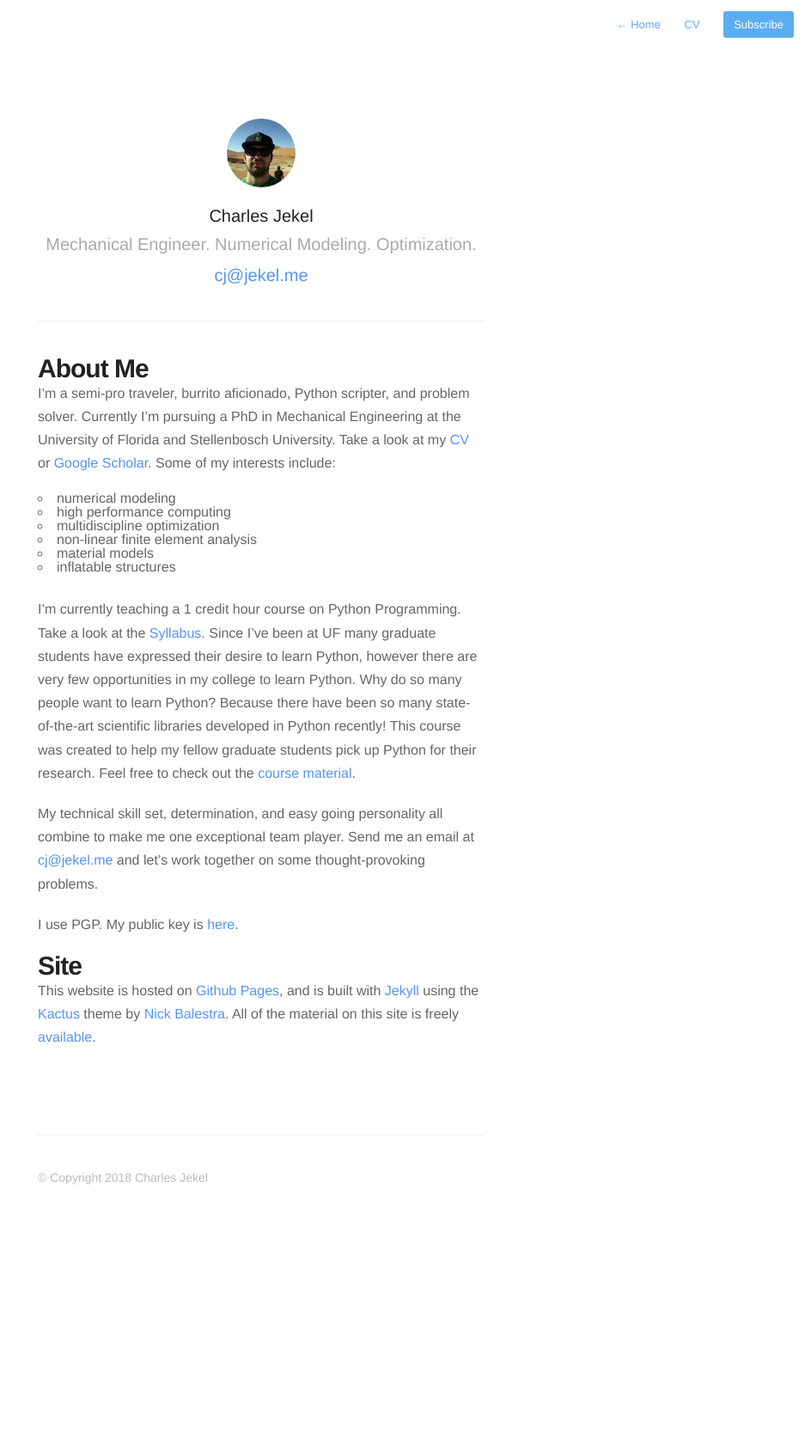
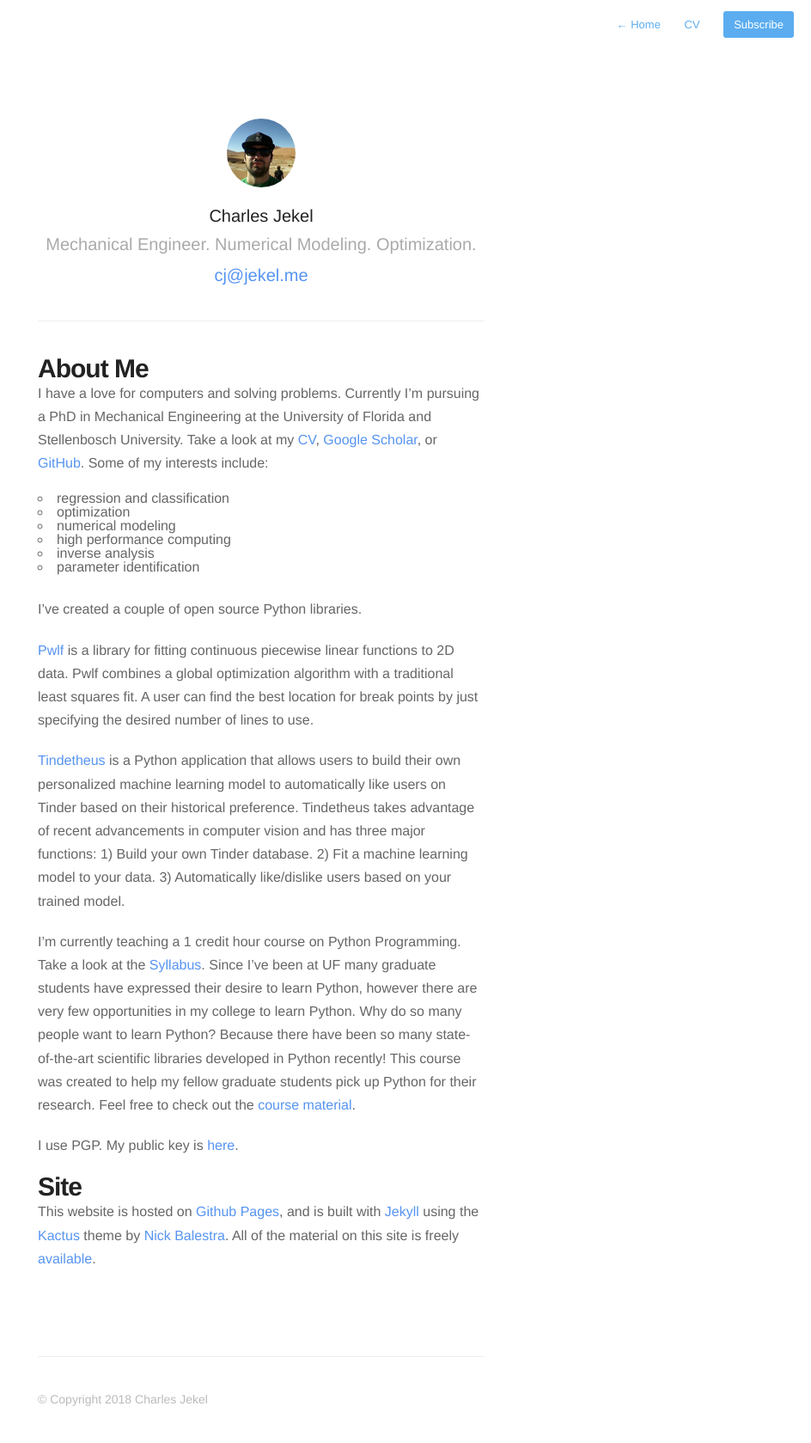
Before and after one commit to cjekel/cjekel.github.io, a Jekyll site: the page built from about.md, in a window 1280 px wide. Shown: the whole page at 86% size, without its empty margins (336-1280 px from the left). Built offline with Jekyll 4.4.1, drawn with Linux system fonts in a browser that asks for light colours; nearby versions of some CDN libraries; before the commit the page ends 1421 px from its top, so only the background shows below that.

Commit message:
update about and cv

```diff
--- a/about.md
+++ b/about.md
@@ -5,20 +5,24 @@ profile: true
 ---
 
 # About Me
-I'm a semi-pro traveler, burrito aficionado, Python scripter, and problem solver. Currently I'm pursuing a PhD in Mechanical Engineering at the University of Florida and Stellenbosch University. Take a look at my [CV](/cv) or [Google Scholar](https://scholar.google.com/citations?user=pSIRTswAAAAJ&hl=en&oi=sra). Some of my interests include:
+I have a love for computers and solving problems. Currently I'm pursuing a PhD in Mechanical Engineering at the University of Florida and Stellenbosch University. Take a look at my [CV](/cv), [Google Scholar](https://scholar.google.com/citations?user=pSIRTswAAAAJ&hl=en&oi=sra), or [GitHub](https://github.com/cjekel). Some of my interests include:
 
+- regression and classification
+- optimization
 - numerical modeling
 - high performance computing
-- multidiscipline optimization
-- non-linear finite element analysis
-- material models
-- inflatable structures
+- inverse analysis
+- parameter identification
 
 <br />
+I've created a couple of open source Python libraries.
+
+[Pwlf](https://github.com/cjekel/piecewise_linear_fit_py) is a library for fitting continuous piecewise linear functions to 2D data. Pwlf combines a global optimization algorithm with a traditional least squares fit. A user can find the best location for break points by just specifying the desired number of lines to use.
+
+[Tindetheus](https://github.com/cjekel/tindetheus) is a Python application that allows users to build their own personalized machine learning model to automatically like users on Tinder based on their historical preference. Tindetheus takes advantage of recent advancements in computer vision and has three major functions: 1) Build your own Tinder database. 2) Fit a machine learning model to your data. 3) Automatically like/dislike users based on your trained model.
+
+
 I'm currently teaching a 1 credit hour course on Python Programming. Take a look at the [Syllabus]({{ "/" | relative_url  }}assets/eml6934_Python_Syllabus.pdf). Since I've been at UF many graduate students have expressed their desire to learn Python, however there are very few opportunities in my college to learn Python. Why do so many people want to learn Python? Because there have been so many state-of-the-art scientific libraries developed in Python recently! This course was created to help my fellow graduate students pick up Python for their research. Feel free to check out the [course material](https://github.com/cjekel/Introduction-to-Python-Numerical-Analysis-for-Engineers-and-Scientist).
-
-My technical skill set, determination, and easy going personality all combine to make me one exceptional team player.
-Send me an email at [{{site.email}}](mailto:{{ site.email }}) and let's work together on some thought-provoking problems.
 
 I use PGP. My public key is [here](https://raw.githubusercontent.com/cjekel/cjekel.github.io/master/assets/Charles.Jekel.asc).
 
```
Also changed, not shown: cv.md (+11 -2 lines), 1 other file.
